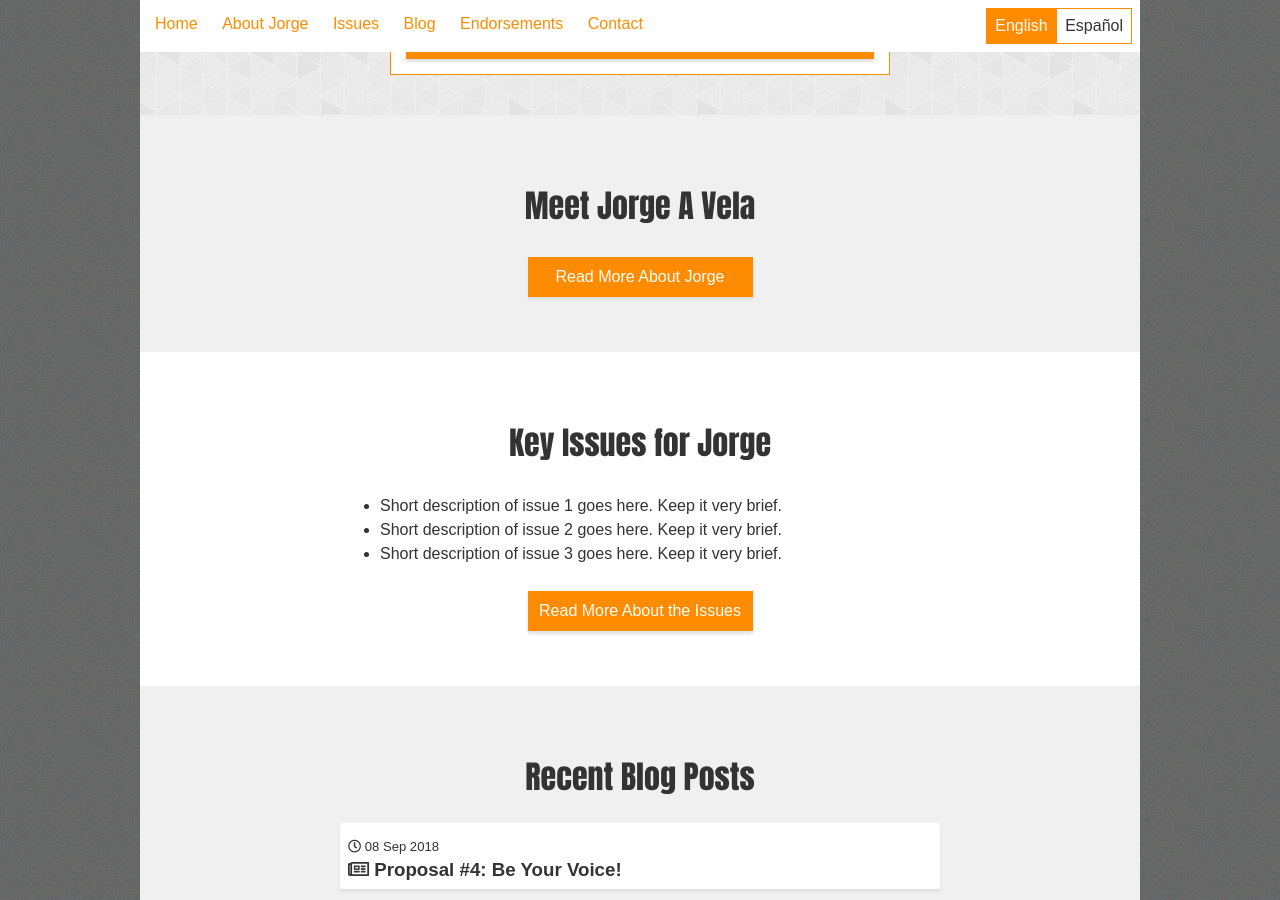
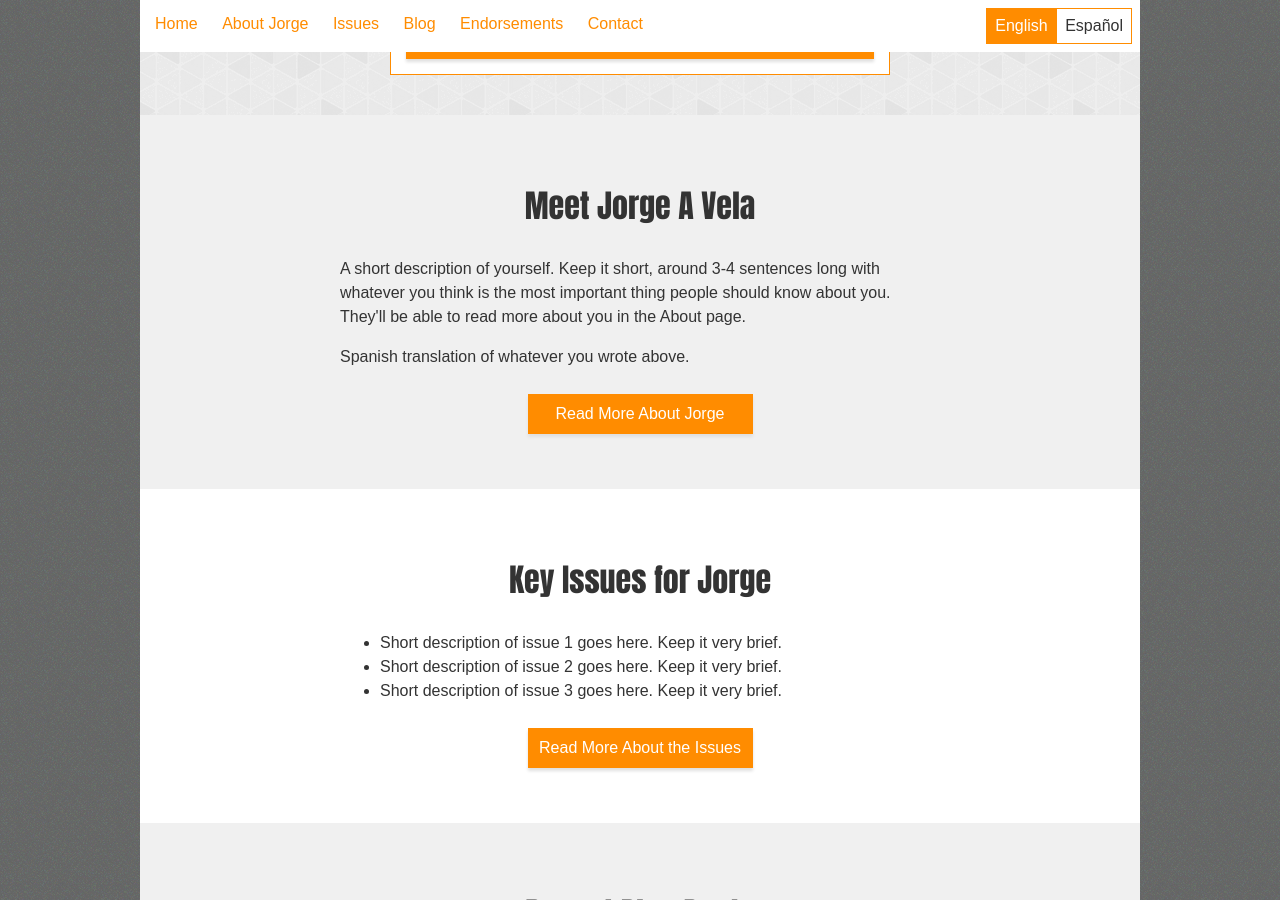
Before and after one commit to vela2018/vela2018.github.io, a Jekyll site: the page built from index.html, in a window 1280 px wide and 900 px high, scrolled down 579 px. Built offline with Jekyll 4.4.1, drawn with Linux system fonts in a browser that asks for light colours; nearby versions of some CDN libraries.

Commit message:
Update from Forestry.io - Updated index.html

```diff
--- a/index.html
+++ b/index.html
@@ -2,8 +2,10 @@
 layout: default
 title: Home
 slogan: "#WriteToWin"
-English_About_Jorge:
-Spanish_About_Jorge:
+English_About_Jorge: "<p>A short description of yourself. Keep it short, around 3-4
+  sentences long with whatever you think is the most important thing people should
+  know about you. They'll be able to read more about you in the About page.</p>"
+Spanish_About_Jorge: "<p>Spanish translation of whatever you wrote above.</p>"
 English_Key_Issue_One: Short description of issue 1 goes here. Keep it very brief.
 English_Key_Issue_Two: Short description of issue 2 goes here. Keep it very brief.
 English_Key_Issue_Three: Short description of issue 3 goes here. Keep it very brief.
```
